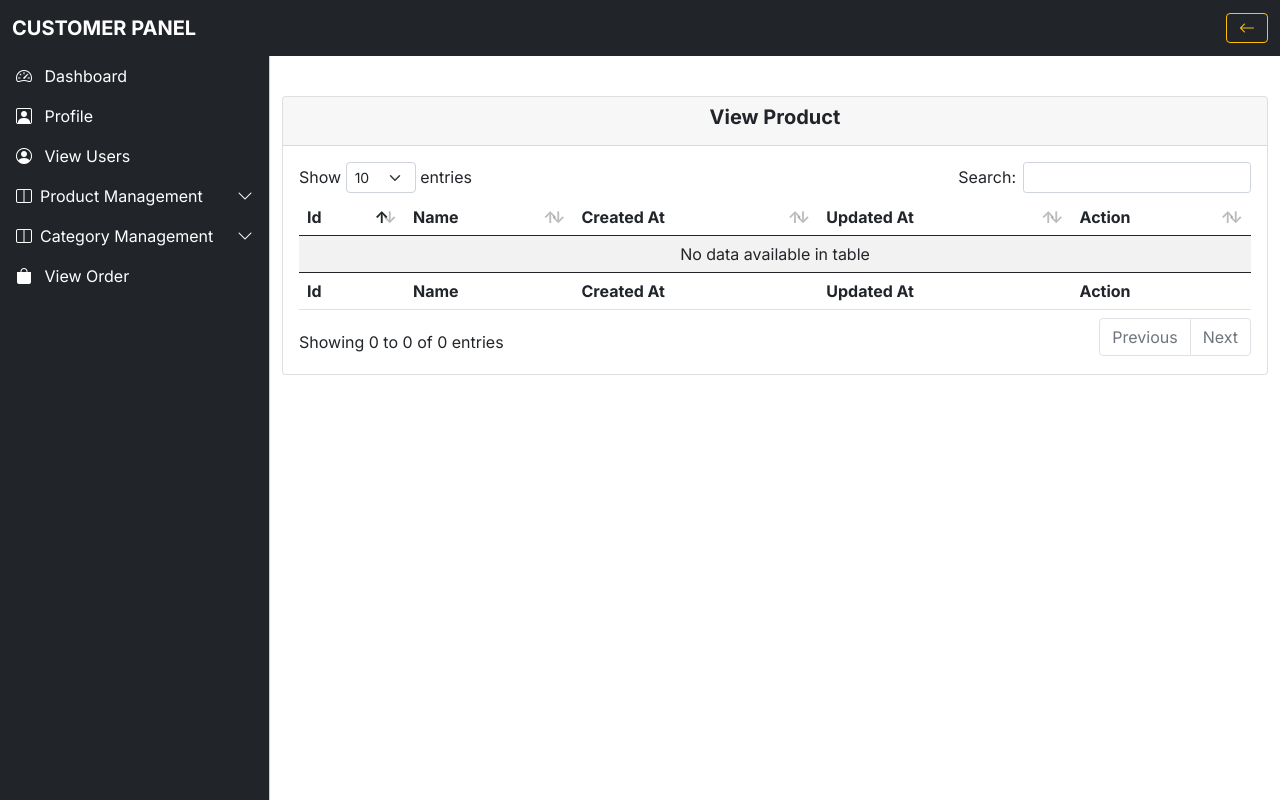
After one commit to Traverse-Technology/traverse_os-Batch-1, a PHP site: page /admin/cateogry-management/view-category.php in a window 1280 px wide. The commit adds this page. Run offline with PHP 8.4, Linux system fonts and the light colour scheme; data that the repository does not hold is empty; some libraries are stand-ins or nearby versions.

Commit message:
category management

```diff
--- /dev/null
+++ b/admin/cateogry-management/view-category.php
@@ -0,0 +1,77 @@
+<?php
+include '../../ulti/helpers.php';
+include '../layouts/header.php';
+$categories = selectData($db,'categories');
+
+?>
+
+<main class="mt-5 pt-5">
+    <div class="container-fluid">
+        <div class="row">
+            <div class="col-md-12 mb-3">
+                <div class="card">
+                    <div class="card-header">
+                        <h5 class="text-center"><b>View Product</b></h5>
+                    </div>
+                    <div class="card-body">
+                        <div class="table-responsive">
+                            <table
+                                    id="example"
+                                    class="table table-striped data-table"
+                                    style="width: 100%"
+                            >
+                                <thead>
+                                <tr>
+                                    <th>Id</th>
+                                    <th>Name</th>
+                                    <th>Created At</th>
+                                    <th>Updated At</th>
+                                    <th>Action</th>
+                                </tr>
+                                </thead>
+
+        <tbody>
+        <?php
+        $counter = 0;
+        foreach ($categories as $category){
+            $counter++;
+            echo "<tr>";
+            echo "<td>".$counter."</td>";
+            echo "<td>".$category['name']."</td>";
+            echo "<td>".$category['created_at']."</td>";
+            echo "<td>".$category['updated_at']."</td>";
+            echo "<td>
+<a href='update-category.php?id=".$category['id']."' class='btn btn-outline-danger'>
+<i class='bi bi-pen'></i>
+</a>
+<a href='delete-category.php?id=".$category['id']."' class='btn btn-outline-danger'>
+<i class='bi bi-trash'></i>
+</a>
+</td>";
+            echo "</tr>";
+        }
+
+        ?>
+        </tbody>
+
+                                <tfoot>
+                                <tr>
+                                    <th>Id</th>
+                                    <th>Name</th>
+                                    <th>Created At</th>
+                                    <th>Updated At</th>
+                                    <th>Action</th>
+                                </tr>
+                                </tfoot>
+                            </table>
+                        </div>
+                    </div>
+                </div>
+            </div>
+        </div>
+    </div>
+</main>
+
+<?php
+include '../layouts/footer.php'
+?>
--- /dev/null
+++ b/admin/layouts/footer.php
@@ -0,0 +1,8 @@
+<script src="../js/bootstrap.bundle.min.js"></script>
+<script src="https://cdn.jsdelivr.net/npm/chart.js@3.0.2/dist/chart.min.js"></script>
+<script src="../js/jquery-3.5.1.js"></script>
+<script src="../js/jquery.dataTables.min.js"></script>
+<script src="../js/dataTables.bootstrap5.min.js"></script>
+<script src="../js/script.js"></script>
+</body>
+</html>
--- /dev/null
+++ b/admin/layouts/header.php
@@ -0,0 +1,144 @@
+<html>
+<head>
+    <link rel="stylesheet" href="../css/bootstrap.min.css" />
+    <link
+        rel="stylesheet"
+        href="https://cdn.jsdelivr.net/npm/bootstrap-icons@1.4.1/font/bootstrap-icons.css"
+    />
+    <link rel="stylesheet" href="../css/dataTables.bootstrap5.min.css" />
+    <link rel="stylesheet" href="../css/style.css" />
+    <title>Frontendfunn - Bootstrap 5 Admin Dashboard Template</title>
+</head>
+<body>
+<!-- top navigation bar -->
+<nav class="navbar navbar-expand-lg navbar-dark bg-dark fixed-top">
+    <div class="container-fluid">
+        <button
+            class="navbar-toggler"
+            type="button"
+            data-bs-toggle="offcanvas"
+            data-bs-target="#sidebar"
+            aria-controls="offcanvasExample"
+        >
+            <span class="navbar-toggler-icon" data-bs-target="#sidebar"></span>
+        </button>
+
+        <button
+            class="navbar-toggler"
+            type="button"
+            data-bs-toggle="collapse"
+            data-bs-target="#topNavBar"
+            aria-controls="topNavBar"
+            aria-expanded="false"
+            aria-label="Toggle navigation"
+        >
+            <span class="navbar-toggler-icon"></span>
+        </button>
+        <div class="collapse navbar-collapse" id="topNavBar">
+            <a
+                class="navbar-brand me-auto ms-lg-0 ms-3 text-uppercase fw-bold"
+                href="#"
+            >Customer Panel</a>
+            <ul class="navbar-nav">
+                <li class="nav-item dropdown">
+                    <button class="btn btn-outline-warning"> <i class="bi bi-arrow-left"></i></button>
+
+                </li>
+            </ul>
+        </div>
+    </div>
+</nav>
+<!-- top navigation bar -->
+<!-- offcanvas -->
+<div class="offcanvas offcanvas-start sidebar-nav bg-dark" tabindex="-1" id="sidebar">
+    <div class="offcanvas-body p-0">
+        <nav class="navbar-dark">
+            <ul class="navbar-nav">
+                <li>
+                    <a href="dashboard.php" class="nav-link px-3 active">
+                        <span class="me-2"><i class="bi bi-speedometer2"></i></span>
+                        <span>Dashboard</span>
+                    </a>
+                </li>
+
+                <li>
+                    <a href="profile.php" class="nav-link px-3 active">
+                        <span class="me-2"><i class="bi bi-person-square"></i></span>
+                        <span>Profile</span>
+                    </a>
+                </li>
+                <li>
+                    <a href="user-management/view-user.html" class="nav-link px-3 active">
+                        <span class="me-2"><i class="bi bi-person-circle"></i></span>
+                        <span>View Users</span>
+                    </a>
+                </li>
+                <li>
+                    <a class="nav-link px-3 sidebar-link active" data-bs-toggle="collapse" href="#layouts">
+                        <span class="me-2"><i class="bi bi-layout-split"></i></span>
+                        <span>Product Management</span>
+                        <span class="ms-auto">
+                  <span class="right-icon">
+                    <i class="bi bi-chevron-down"></i>
+                  </span>
+                </span>
+                    </a>
+                    <div class="collapse" id="layouts">
+                        <ul class="navbar-nav ps-3">
+                            <li>
+                                <a href="../cateogry-management/insert-category.php" class="nav-link px-3 active">
+                                    <span class="me-2"><i class="bi bi-plus-square-fill"></i></span>
+                                    <span>Product Insert</span>
+                                </a>
+                            </li>
+                            <li>
+                                <a href="../cateogry-management/view-category.php" class="nav-link px-3 active">
+                                    <span class="me-2"><i class="bi bi-eye-fill"></i></span>
+                                    <span>Product View</span>
+                                </a>
+                            </li>
+                        </ul>
+                    </div>
+                </li>
+
+                <li>
+                    <a class="nav-link px-3 sidebar-link active" data-bs-toggle="collapse" href="#layouts2">
+                        <span class="me-2"><i class="bi bi-layout-split"></i></span>
+                        <span>Category Management</span>
+                        <span class="ms-auto">
+                  <span class="right-icon">
+                    <i class="bi bi-chevron-down"></i>
+                  </span>
+                </span>
+                    </a>
+                    <div class="collapse" id="layouts2">
+                        <ul class="navbar-nav ps-3">
+                            <li>
+                                <a href="../cateogry-management/insert-category.php" class="nav-link px-3 active">
+                                    <span class="me-2"><i class="bi bi-plus-square-fill"></i></span>
+                                    <span>Category Insert</span>
+                                </a>
+                            </li>
+                            <li>
+                                <a href="../cateogry-management/view-category.php" class="nav-link px-3 active">
+                                    <span class="me-2"><i class="bi bi-eye-fill"></i></span>
+                                    <span>Category View</span>
+                                </a>
+                            </li>
+                        </ul>
+                    </div>
+                </li>
+
+
+
+                <li>
+                    <a href="order-system/view-order.html" class="nav-link px-3 active">
+                        <span class="me-2"><i class="bi bi-bag-fill"></i></span>
+                        <span>View Order</span>
+                    </a>
+                </li>
+            </ul>
+        </nav>
+    </div>
+</div>
+<!-- offcanvas -->
--- a/admin/order-system/order-detail.html
+++ b/admin/order-system/order-detail.html
@@ -59,14 +59,14 @@
         <nav class="navbar-dark">
             <ul class="navbar-nav">
                 <li>
-                    <a href="../dashboard.html" class="nav-link px-3 active">
+                    <a href="../dashboard/dashboard.php" class="nav-link px-3 active">
                         <span class="me-2"><i class="bi bi-speedometer2"></i></span>
                         <span>Dashboard</span>
                     </a>
                 </li>
 
                 <li>
-                    <a href="../profile.html" class="nav-link px-3 active">
+                    <a href="../dashboard/profile.php" class="nav-link px-3 active">
                         <span class="me-2"><i class="bi bi-person-square"></i></span>
                         <span>Profile</span>
                     </a>
--- a/admin/order-system/view-order.html
+++ b/admin/order-system/view-order.html
@@ -59,14 +59,14 @@
         <nav class="navbar-dark">
             <ul class="navbar-nav">
                 <li>
-                    <a href="../dashboard.html" class="nav-link px-3 active">
+                    <a href="../dashboard/dashboard.php" class="nav-link px-3 active">
                         <span class="me-2"><i class="bi bi-speedometer2"></i></span>
                         <span>Dashboard</span>
                     </a>
                 </li>
 
                 <li>
-                    <a href="../profile.html" class="nav-link px-3 active">
+                    <a href="../dashboard/profile.php" class="nav-link px-3 active">
                         <span class="me-2"><i class="bi bi-person-square"></i></span>
                         <span>Profile</span>
                     </a>
--- a/admin/product-management/insert-product.html
+++ b/admin/product-management/insert-product.html
@@ -59,14 +59,14 @@
         <nav class="navbar-dark">
             <ul class="navbar-nav">
                 <li>
-                    <a href="../dashboard.html" class="nav-link px-3 active">
+                    <a href="../dashboard/dashboard.php" class="nav-link px-3 active">
                         <span class="me-2"><i class="bi bi-speedometer2"></i></span>
                         <span>Dashboard</span>
                     </a>
                 </li>
 
                 <li>
-                    <a href="../profile.html" class="nav-link px-3 active">
+                    <a href="../dashboard/profile.php" class="nav-link px-3 active">
                         <span class="me-2"><i class="bi bi-person-square"></i></span>
                         <span>Profile</span>
                     </a>
--- a/admin/product-management/update-product.html
+++ b/admin/product-management/update-product.html
@@ -59,14 +59,14 @@
         <nav class="navbar-dark">
             <ul class="navbar-nav">
                 <li>
-                    <a href="../dashboard.html" class="nav-link px-3 active">
+                    <a href="../dashboard/dashboard.php" class="nav-link px-3 active">
                         <span class="me-2"><i class="bi bi-speedometer2"></i></span>
                         <span>Dashboard</span>
                     </a>
                 </li>
 
                 <li>
-                    <a href="../profile.html" class="nav-link px-3 active">
+                    <a href="../dashboard/profile.php" class="nav-link px-3 active">
                         <span class="me-2"><i class="bi bi-person-square"></i></span>
                         <span>Profile</span>
                     </a>
--- a/admin/product-management/view-product.html
+++ b/admin/product-management/view-product.html
@@ -59,14 +59,14 @@
         <nav class="navbar-dark">
             <ul class="navbar-nav">
                 <li>
-                    <a href="../dashboard.html" class="nav-link px-3 active">
+                    <a href="../dashboard/dashboard.php" class="nav-link px-3 active">
                         <span class="me-2"><i class="bi bi-speedometer2"></i></span>
                         <span>Dashboard</span>
                     </a>
                 </li>
 
                 <li>
-                    <a href="../profile.html" class="nav-link px-3 active">
+                    <a href="../dashboard/profile.php" class="nav-link px-3 active">
                         <span class="me-2"><i class="bi bi-person-square"></i></span>
                         <span>Profile</span>
                     </a>
--- a/admin/user-management/view-user.html
+++ b/admin/user-management/view-user.html
@@ -59,14 +59,14 @@
         <nav class="navbar-dark">
             <ul class="navbar-nav">
                 <li>
-                    <a href="../dashboard.html" class="nav-link px-3 active">
+                    <a href="../dashboard/dashboard.php" class="nav-link px-3 active">
                         <span class="me-2"><i class="bi bi-speedometer2"></i></span>
                         <span>Dashboard</span>
                     </a>
                 </li>
 
                 <li>
-                    <a href="../profile.html" class="nav-link px-3 active">
+                    <a href="../dashboard/profile.php" class="nav-link px-3 active">
                         <span class="me-2"><i class="bi bi-person-square"></i></span>
                         <span>Profile</span>
                     </a>
--- a/register.php
+++ b/register.php
@@ -31,6 +31,10 @@ if (isset($_POST['btn_register'])){
     }
     if (!emailValidate($email)){
         $invalid = array("emailError"=>"Email format is wrong");
+        $error += $invalid;
+    }
+    if (!empty(selectData($db,'users','WHERE email='.$email))){
+        $invalid = array("uniqueEmail"=>"Email is already existed!");
         $error += $invalid;
     }
     if (!charCount($phone,11)){
@@ -99,6 +103,8 @@ if (isset($_POST['btn_register'])){
                     }else{
                         if (isset($error['emailError'])){
                             echo "<small class='text-danger'>".$error['emailError']."</small>";
+                        }elseif (isset($error['uniqueEmail'])){
+                            echo "<small class='text-danger'>".$error['uniqueEmail']."</small>";
                         }
 
                     }
--- a/ulti/helpers.php
+++ b/ulti/helpers.php
@@ -59,11 +59,17 @@ function insertData($db, $table,$data){
     $insert_query = "INSERT INTO $table ($columns) VALUES ($values)";
     $db->exec($insert_query);
 }
-function selectData($db,$table,$condition){
+function selectData($db,$table,$condition=null){
     $select_query = "SELECT * FROM $table $condition";
    $data =  $db->query($select_query);
     return $data->fetchAll();
 }
+function deleteData($db,$table,$condition=null){
+    $select_query = "DELETE FROM $table $condition";
+    $db->exec($select_query);
+}
+$user_arrrays = selectData($db,'users',"WHERE id = 5");
+
 
 function updateData($db,$table,$data,$id){
     $update_data = null;
@@ -76,7 +82,6 @@ function updateData($db,$table,$data,$id){
 
     }
     $update_query = "UPDATE $table SET $update_data WHERE  id = $id ";
-    echo  $update_query;
     $db->exec($update_query);
 }
 
```
Also changed, not shown: admin/cateogry-management/delete-category.php (added, +7 -0 lines), admin/cateogry-management/insert-category.php (added, +39 -0 lines), admin/cateogry-management/update-category.php (added, +47 -0 lines), admin/dashboard/dashboard.php (renamed from admin/dashboard.html, +14 -14 lines), admin/dashboard/profile.php (added, +62 -0 lines), admin/profile.html (deleted, +0 -180 lines), header.php (+4 -4 lines).
